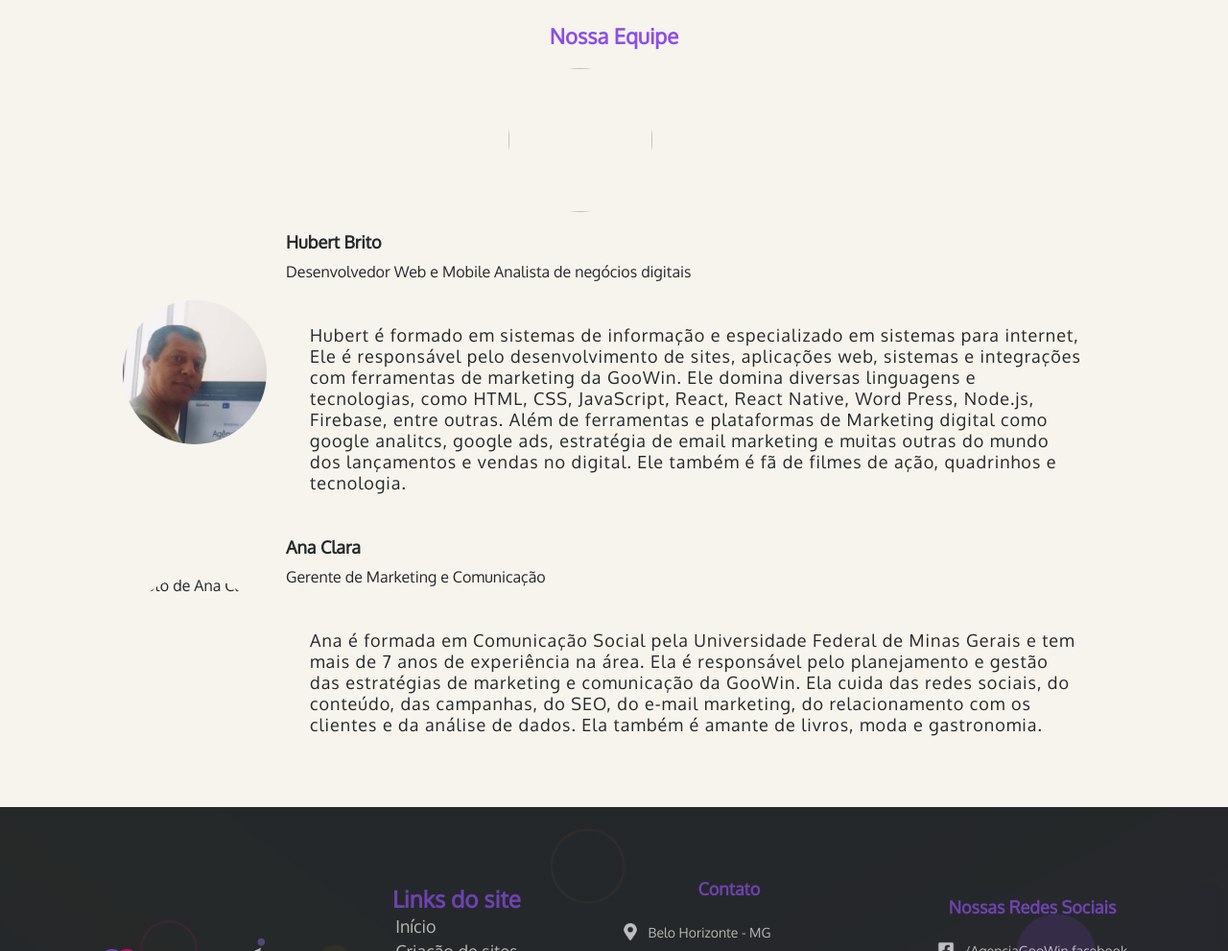
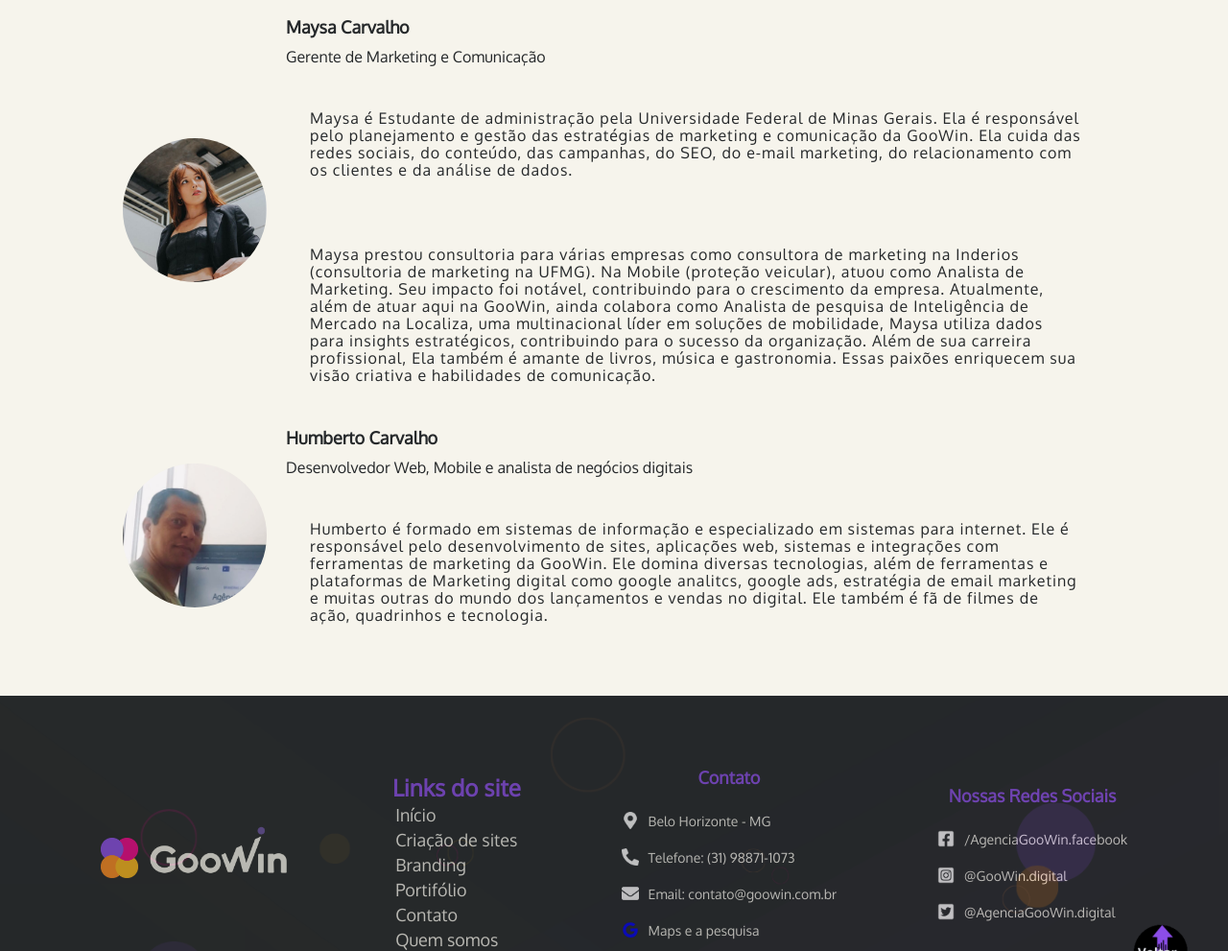
Before and after one commit to hubertbrito/goowin-agencia-rjspmg, a plain HTML site: page sobre.html in a window 1280 px wide. Shown: the part 1874-2865 px from the top of the page at 96% size. Drawn offline with nearby package versions, Linux system fonts and the light colour scheme.

Commit message:
acrecentado msg aviso no form da index, pag 'sobre' ficha dos menbros

```diff
--- a/index.css
+++ b/index.css
@@ -555,7 +555,10 @@
   border-radius: 5px;
   cursor: pointer;
 }
-
+#msg-aviso{
+  color: #FCB91B;
+  font-weight: bold;
+}
 /* fim form */
 
 
--- a/sobre.css
+++ b/sobre.css
@@ -361,11 +361,11 @@
   .texto {
     margin: 0 auto;
     max-width: 1024px;
-    font-size: 18px;
+    font-size: 16px;
     margin-top: 20px;
     padding: 25px;
     letter-spacing: 1px;
-    line-height: 22px;
+    line-height: 18px;
   }
   .divisoria {
     width: 80%;
--- a/sobre.html
+++ b/sobre.html
@@ -113,11 +113,30 @@
     <div class="equipe">
       <h3 class="titulo-secao">Nossa Equipe</h3>
       <div class="membro">
-        <img class="foto" src="assets/maysa.jpg" alt=""/>
+        <div>
+          <img class="foto" src="assets/diretora-goowin.png" alt="Foto de Maysa Carvalho CEO da GooWin.digital"/>
+        </div>
         <div class="perfil">
-          <h4 class="nome"></h4>
-          <p class="cargo"></p>
-          <p class="texto"></p>
+          <h4 class="nome">Maysa Carvalho</h4>
+          <p class="cargo">Gerente de Marketing e Comunicação</p>
+          <p class="texto">Maysa é Estudante de administração pela Universidade Federal
+            de Minas Gerais. Ela é responsável
+            pelo planejamento e gestão das estratégias de marketing e comunicação da GooWin.
+            Ela cuida das redes sociais, do conteúdo, das campanhas, do SEO, do e-mail
+            marketing, do relacionamento com os clientes e da análise de dados.
+           </p>
+            <p class="texto">
+              Maysa prestou consultoria para várias empresas como consultora de marketing na Inderios (consultoria de marketing
+              na UFMG). Na Mobile (proteção veicular), atuou como Analista de Marketing. Seu impacto foi
+              notável, contribuindo para o crescimento da empresa.
+
+              Atualmente, além de atuar aqui na GooWin,  ainda colabora como Analista de pesquisa de Inteligência de Mercado na Localiza,
+              uma multinacional líder em soluções de mobilidade, Maysa utiliza
+              dados para insights estratégicos, contribuindo para o sucesso da
+              organização. Além de sua carreira profissional, Ela também é amante de livros, música e gastronomia.
+             Essas
+              paixões enriquecem sua visão criativa e habilidades de comunicação.
+             </p>
         </div>
       </div>
       <div class="membro">
@@ -126,31 +145,16 @@
         </div>
 
         <div class="perfil">
-          <h4 class="nome">Hubert Brito</h4>
-          <p class="cargo">Desenvolvedor Web e Mobile Analista de negócios digitais</p>
-          <p class="texto">Hubert é formado em sistemas de informação
-            e especializado em sistemas para internet,
+          <h4 class="nome">Humberto Carvalho</h4>
+          <p class="cargo">Desenvolvedor Web, Mobile e analista de negócios digitais</p>
+          <p class="texto">Humberto é formado em sistemas de informação
+            e especializado em sistemas para internet.
             Ele é responsável pelo desenvolvimento de sites, aplicações web,
             sistemas e integrações com ferramentas de marketing da GooWin. Ele
-            domina diversas linguagens e tecnologias, como
-            HTML, CSS, JavaScript, React, React Native, Word Press, Node.js,
-            Firebase, entre outras. Além de ferramentas e plataformas de Marketing
+            domina diversas tecnologias, além de ferramentas e plataformas de Marketing
             digital como google analitcs, google ads, estratégia de email
             marketing e muitas outras do mundo dos lançamentos e vendas no
             digital. Ele também é fã de filmes de ação, quadrinhos e tecnologia.</p>
-        </div>
-      </div>
-      <div class="membro">
-        <img class="foto" src="assets/ana.jpg" alt="Foto de Ana Clara"/>
-        <div class="perfil">
-          <h4 class="nome">Ana Clara</h4>
-          <p class="cargo">Gerente de Marketing e Comunicação</p>
-          <p class="texto">Ana é formada em Comunicação Social pela Universidade Federal
-            de Minas Gerais e tem mais de 7 anos de experiência na área. Ela é responsável
-            pelo planejamento e gestão das estratégias de marketing e comunicação da GooWin.
-            Ela cuida das redes sociais, do conteúdo, das campanhas, do SEO, do e-mail
-            marketing, do relacionamento com os clientes e da análise de dados.
-            Ela também é amante de livros, moda e gastronomia.</p>
         </div>
       </div>
     </div>
```
Also changed, not shown: index.html (+3 -0 lines), assets/diretora-goowin.png (added).
